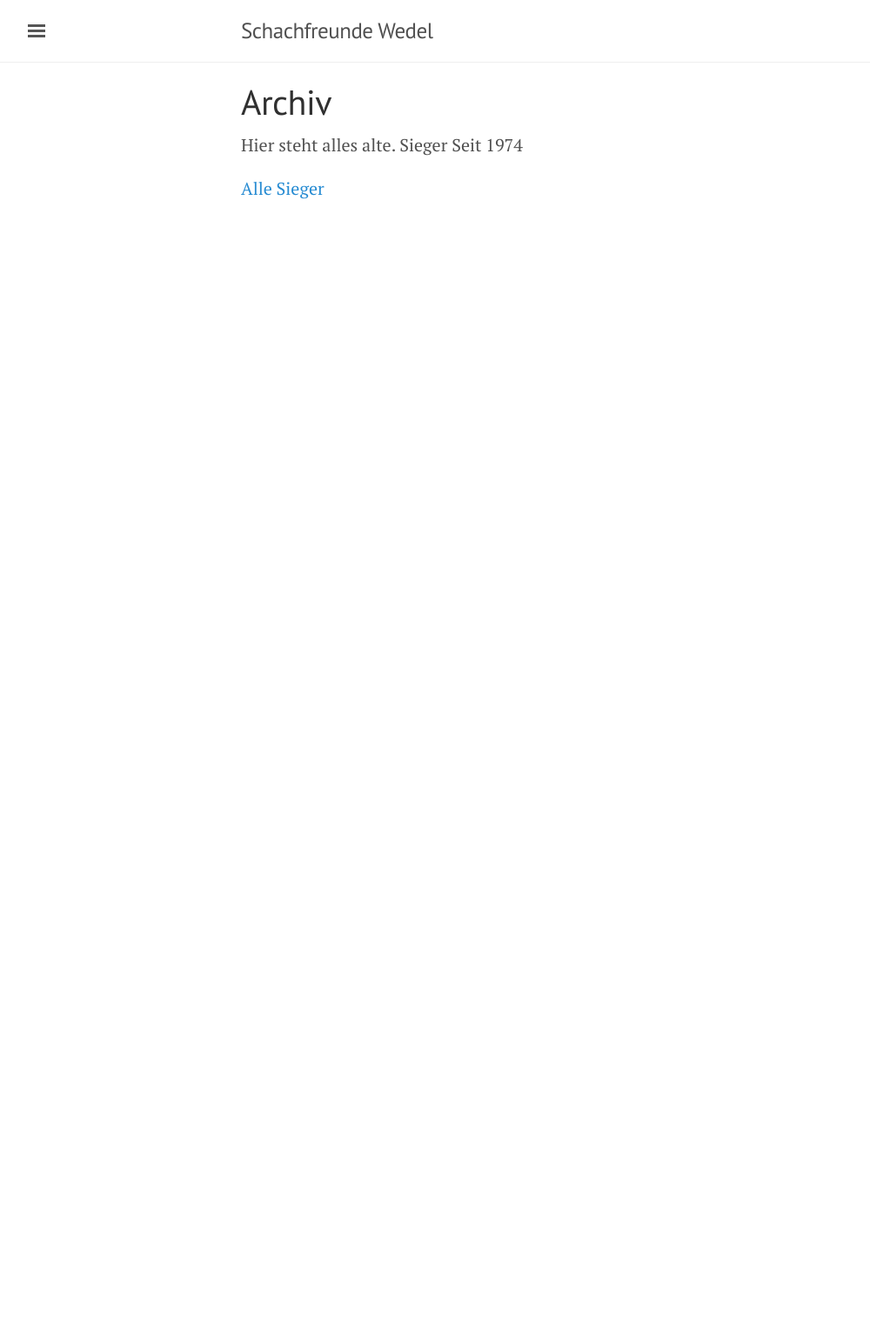
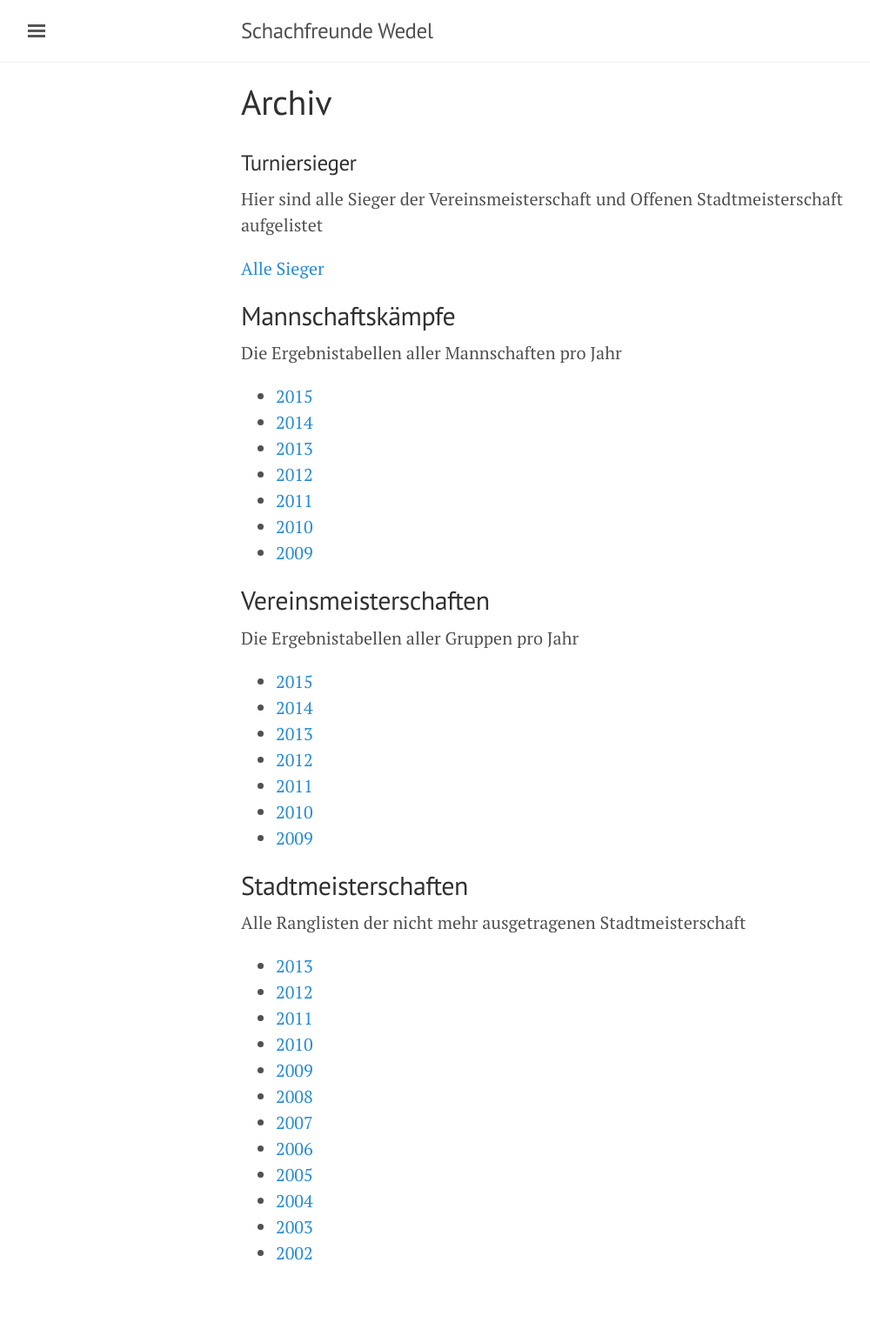
Before and after one commit to balimonster/balimonster.github.io, a Jekyll site: the page built from archiv.md, in a window 1280 px wide. Shown: the whole page at 87% size, without its empty margins (3-1003 px from the left). Built offline with Jekyll 4.4.1, drawn with Linux system fonts in a browser that asks for light colours; before the commit the page ends 900 px from its top, so only the background shows below that.

Commit message:
Diverse Nachrichten eingestellt

```diff
--- a/archiv.md
+++ b/archiv.md
@@ -1,8 +1,53 @@
 ---
 layout: page
 title: Archiv
+rank: 98
 ---
-Hier steht alles alte.
-Sieger Seit 1974
+
+### Turniersieger
+
+Hier sind alle Sieger der Vereinsmeisterschaft und Offenen Stadtmeisterschaft
+aufgelistet
 
 [Alle Sieger](/sieger/)
+
+## Mannschaftskämpfe
+
+Die Ergebnistabellen aller Mannschaften pro Jahr
+
+* [2015](/hhmm2015/)
+* [2014](/hhmm2014/)
+* [2013](/hhmm2013/)
+* [2012](/hhmm2012/)
+* [2011](/hhmm2011/)
+* [2010](/hhmm2010/)
+* [2009](/hhmm2009/)
+
+## Vereinsmeisterschaften
+
+Die Ergebnistabellen aller Gruppen pro Jahr
+
+* [2015](/vm2015/)
+* [2014](/vm2014/)
+* [2013](/vm2013/)
+* [2012](/vm2012/)
+* [2011](/vm2011/)
+* [2010](/vm2010/)
+* [2009](/vm2009/)
+
+## Stadtmeisterschaften
+
+Alle Ranglisten der nicht mehr ausgetragenen Stadtmeisterschaft
+
+* [2013](/sm2013/)
+* [2012](/sm2012/)
+* [2011](/sm2011/)
+* [2010](/sm2010/)
+* [2009](/sm2009/)
+* [2008](/sm2008/)
+* [2007](/sm2007/)
+* [2006](/sm2006/)
+* [2005](/sm2005/)
+* [2004](/sm2004/)
+* [2003](/sm2003/)
+* [2002](/sm2002/)
--- a/public/css/lanyon.css
+++ b/public/css/lanyon.css
@@ -127,9 +127,9 @@ h1, h2, h3, h4, h5, h6 {
     text-align: center;
   }
   td, th {
-      padding: 0.1rem 0.1rem;
+      padding: 0.05rem 0.05rem;
       border: 1px solid #e5e5e5;
-      font-size: 55%;
+      font-size: 60%;
   }
   .article_board{
     width: 300px;
```
Also changed, not shown: _posts/2016-05-11-licht-und-schatten.md (added, +12 -0 lines), _posts/2016-05-17-es-wird-knapp.md (added, +6 -0 lines), _posts/2016-05-28-zwei-endspiele.md (added, +10 -0 lines), _posts/2016-06-06-einladung-hauptversammlung.md (added, +8 -0 lines), _posts/2016-06-06-endspiel-verloren.md (added, +8 -0 lines), _posts/2016-06-09-erstes-endspiel-gewonnen.md (added, +6 -0 lines), _posts/2016-07-25-vereinsmeisterschaft.md (added, +8 -0 lines), hhmm_2015.md (added, +7 -0 lines), hhmm_2016.md (+13 -13 lines), mannschaften.md (+1 -0 lines), partien.md (added, +8 -0 lines), spielort.md (+1 -1 lines), thematurnier.md (+1 -0 lines), 1 other file.
